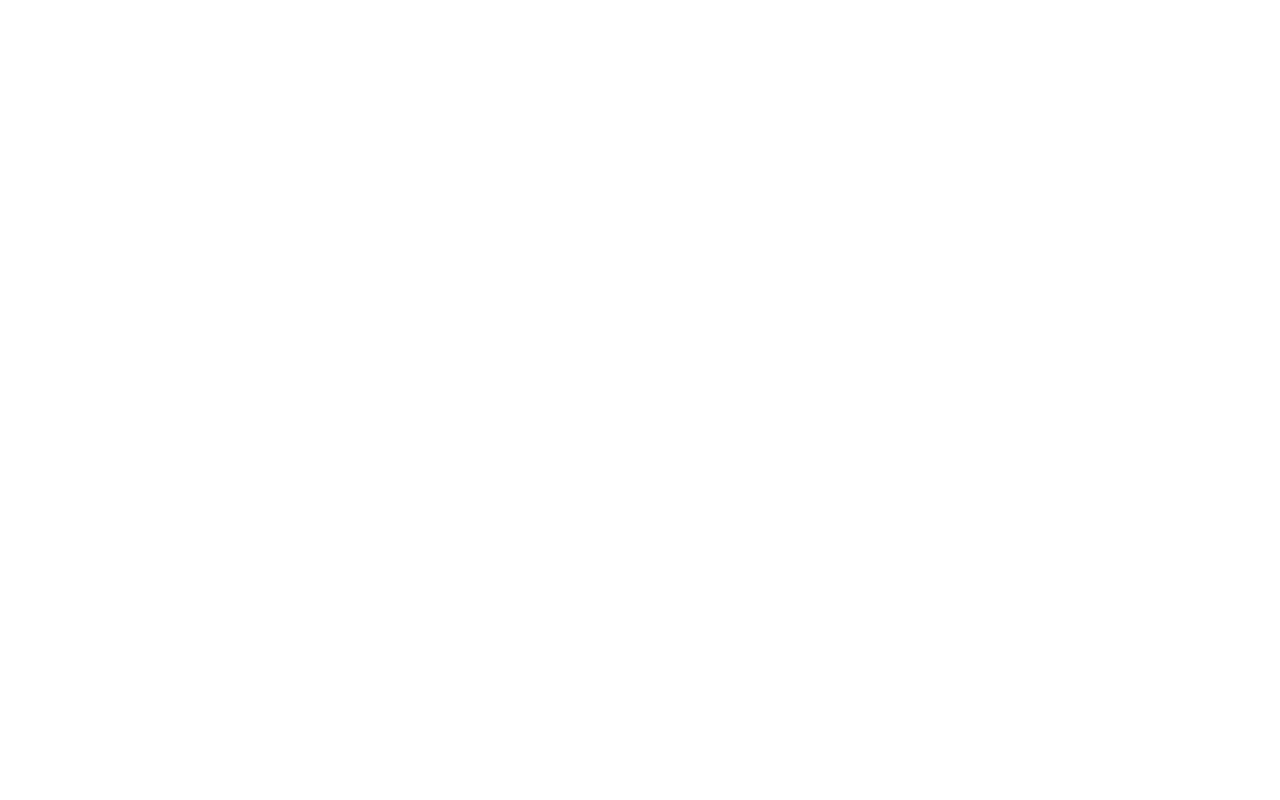
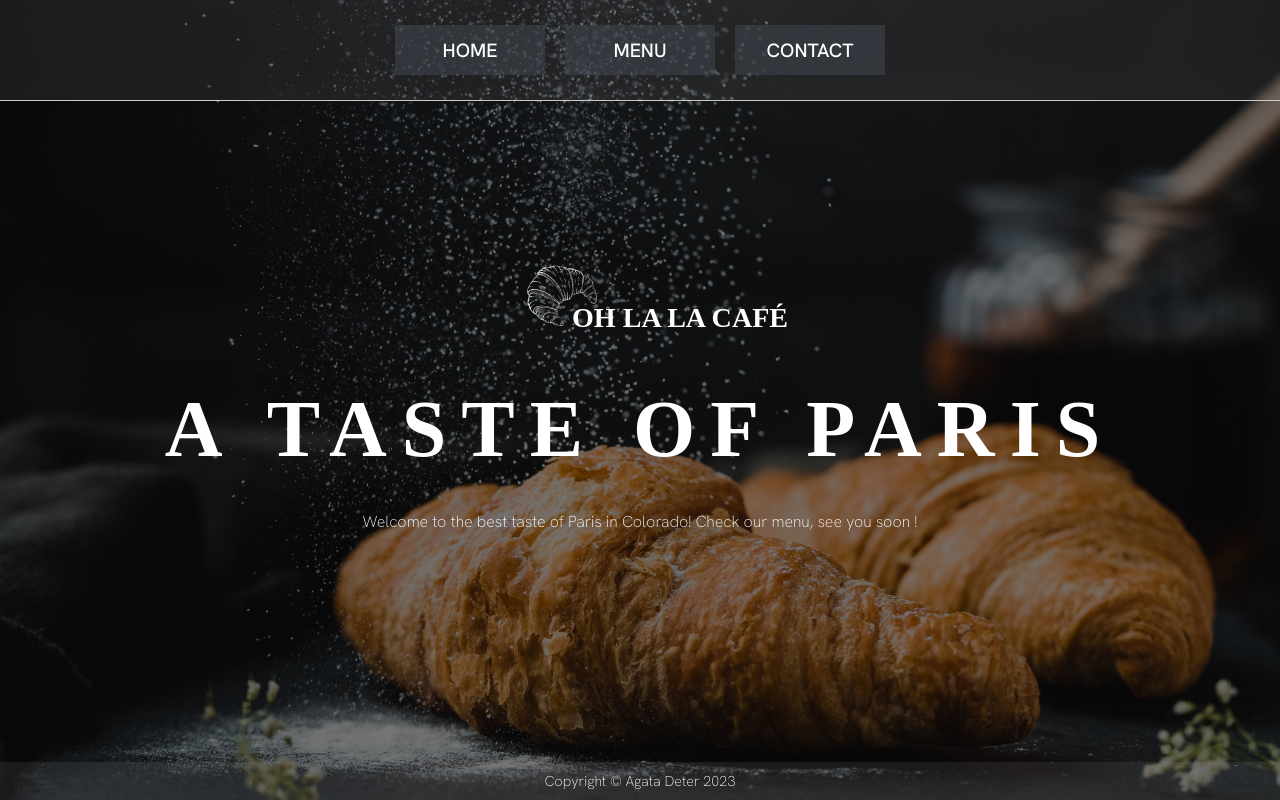
Before and after one commit to Agata10/restaurant-page, a plain HTML site: page index.html in a window 1280 px wide. Drawn offline with Linux system fonts and the light colour scheme; a web font is replaced by a local one.

Commit message:
Add style to home page

```diff
--- a/index.html
+++ b/index.html
@@ -2,10 +2,33 @@
  <html>
    <head>
      <meta charset="utf-8" />
-     <title>Getting Started</title>
+     <title> &#x1F950 Oh la la</title>
+     <meta name="description" content="Restaurant page">
+     <meta name="author" content="Agata Deter">
+     <meta name="viewport" content="width=device-width, initial-scale=1.0">
+     <link rel="stylesheet" href="style.css">
    </head>
    <body>
-    <div id="content"></div>
+    <div id="content">
+    <header>
+        <button class="header-btn">HOME</button>
+        <button class="header-btn">MENU</button>
+        <button class="header-btn">CONTACT</button>
+    </header>
+    <main>
+        <section class="logo">
+            <img class="main" src="./images/logo.png" alt="logo" width="80px" height="80px">
+            <h3 class="main">OH LA LA CAFÉ</h3>
+        </section>
+        <section>
+            <h1 class="main">A TASTE OF PARIS</h1>
+        </section>
+        <section>
+            <p class="main">Welcome to the best taste of Paris in Colorado! Check our menu, see you soon !</p>
+        </section>
+    </main>
+    <footer>Copyright &copy Agata Deter 2023</footer>
+    </div>
     <script src="main.js"></script>
    </body>
  </html>
--- a/main.js
+++ b/main.js
@@ -1 +1,26 @@
-console.log("Hey");
+/*
+ * ATTENTION: The "eval" devtool has been used (maybe by default in mode: "development").
+ * This devtool is neither made for production nor for readable output files.
+ * It uses "eval()" calls to create a separate source file in the browser devtools.
+ * If you are trying to read the output file, select a different devtool (https://webpack.js.org/configuration/devtool/)
+ * or disable the default devtool with "devtool: false".
+ * If you are looking for production-ready output files, see mode: "production" (https://webpack.js.org/configuration/mode/).
+ */
+(self["webpackChunkrestaurant_page"] = self["webpackChunkrestaurant_page"] || []).push([["main"],{
+
+/***/ "./src/index.js":
+/*!**********************!*\
+  !*** ./src/index.js ***!
+  \**********************/
+/***/ (() => {
+
+eval("console.log(\"Hello\");\n\n\n//# sourceURL=webpack://restaurant-page/./src/index.js?");
+
+/***/ })
+
+},
+/******/ __webpack_require__ => { // webpackRuntimeModules
+/******/ var __webpack_exec__ = (moduleId) => (__webpack_require__(__webpack_require__.s = moduleId))
+/******/ var __webpack_exports__ = (__webpack_exec__("./src/index.js"));
+/******/ }
+]);
--- /dev/null
+++ b/style.css
@@ -0,0 +1,116 @@
+@import url('https://fonts.googleapis.com/css2?family=Hammersmith+One&display=swap');
+@import url('https://fonts.googleapis.com/css2?family=Solway:wght@300;400;500;700;800&display=swap');
+@import url('https://fonts.googleapis.com/css2?family=Hanken+Grotesk:wght@100;200;300;400;500;600&display=swap');
+
+:root {
+    --font-header-btns: "Hammersmith One";
+    --font-logo: "Solway";
+    --font-paragraph: "Hanken Grotesk";
+    --color-btn: rgb(63, 69, 78, 0.6);
+    --color-header: rgb(161, 157, 152, 0.12);
+    --color-border: #CBCBC8;
+}
+
+body {
+    margin: 0;
+    padding: 0;
+    color: white;
+}
+
+#content {
+    position: relative;
+    min-height: 100vh;
+    width: 100%;
+
+    display: flex;
+    flex-direction: column;
+}
+
+#content:before {
+    content: "";
+    background-image: url(images/background.jpg);
+    background-size: cover;
+    background-position: center;
+    position: absolute;
+    top: 0px;
+    right: 0px;
+    bottom: 0px;
+    left: 0px;
+    filter: brightness(50%);
+}
+
+header,
+.main,
+footer {
+    position: relative;
+}
+
+header {
+    background: var(--color-header);
+    height: 100px;
+    border-bottom: 0.5px solid var(--color-border);
+
+    display: flex;
+    justify-content: center;
+    align-items: center;
+    gap: 20px;
+}
+
+.header-btn {
+    background-color: var(--color-btn);
+    border: none;
+    color: white;
+    font-family: var(--font-paragraph);
+    font-size: 1.2rem;
+    font-weight: 500;
+    width: 150px;
+    height: 50px;
+    cursor: pointer;
+}
+
+main {
+   height: calc(100vh - 180px);
+   display: flex;
+   flex-direction: column;
+   align-items: center;
+   justify-content: center;
+
+}
+
+.logo {
+    display: flex;
+    font-family: var(--font-logo);
+    font-size: 1.5rem;
+}
+
+.logo img {
+    position: relative;
+    top: -18px;
+    left: 30px;
+    transform: rotate(5deg);
+}
+
+main h1 {
+    font-family: var(--font-header-btns);
+    letter-spacing: 15px;
+    font-size: 5rem;
+    line-height: 0;
+}
+
+main p {
+    font-family: var(--font-paragraph);
+    font-size: 1rem;
+    font-weight: 200;
+}
+footer {
+    display: flex;
+    align-items: center;
+    justify-content: center;
+
+    background: var(--color-header);
+    margin-top: auto;
+    font-family: var(--font-paragraph);
+    font-size: 0.9rem;
+    font-weight: 200;
+    padding: 10px;
+}
```
Also changed, not shown: runtime.js (added, +135 -0 lines), images/background.jpg (added), images/logo.png (added).
